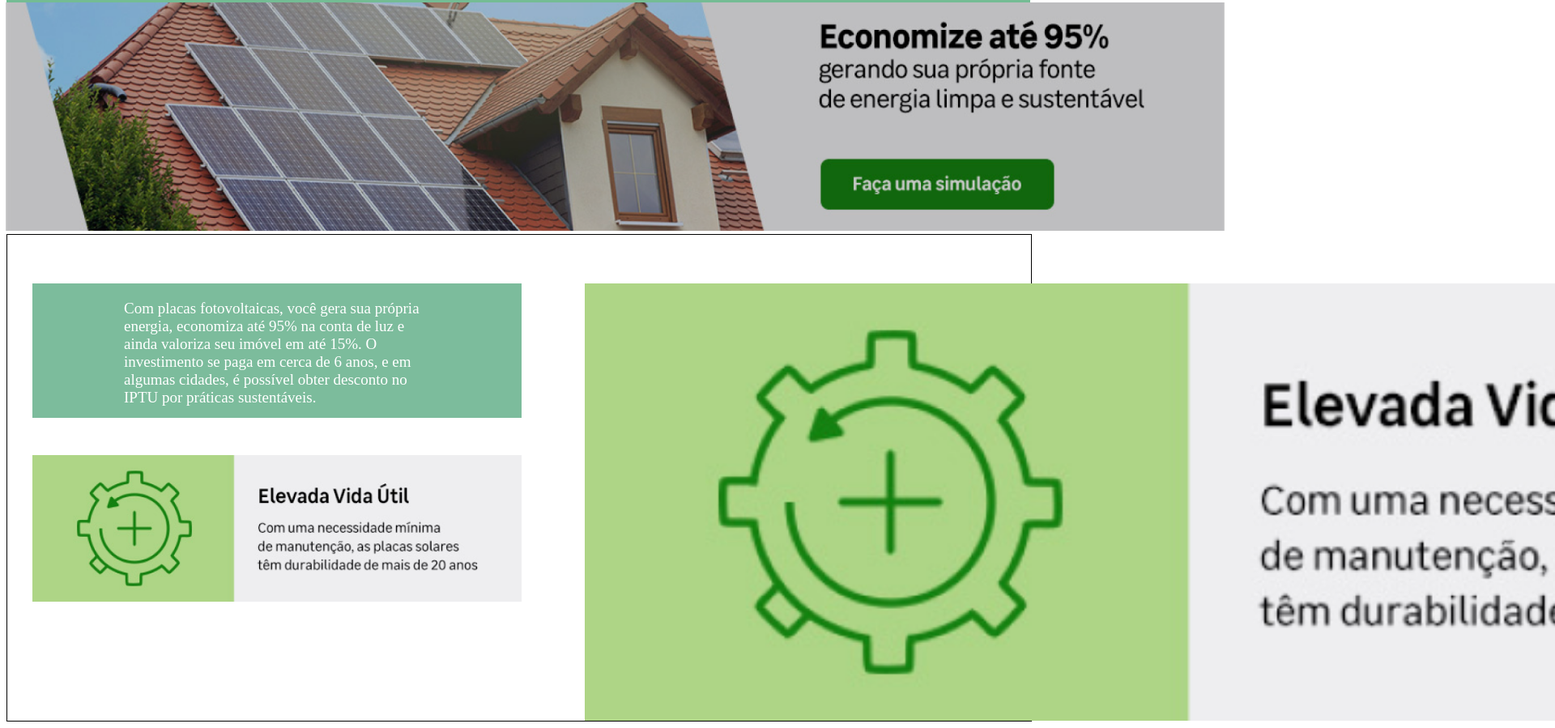
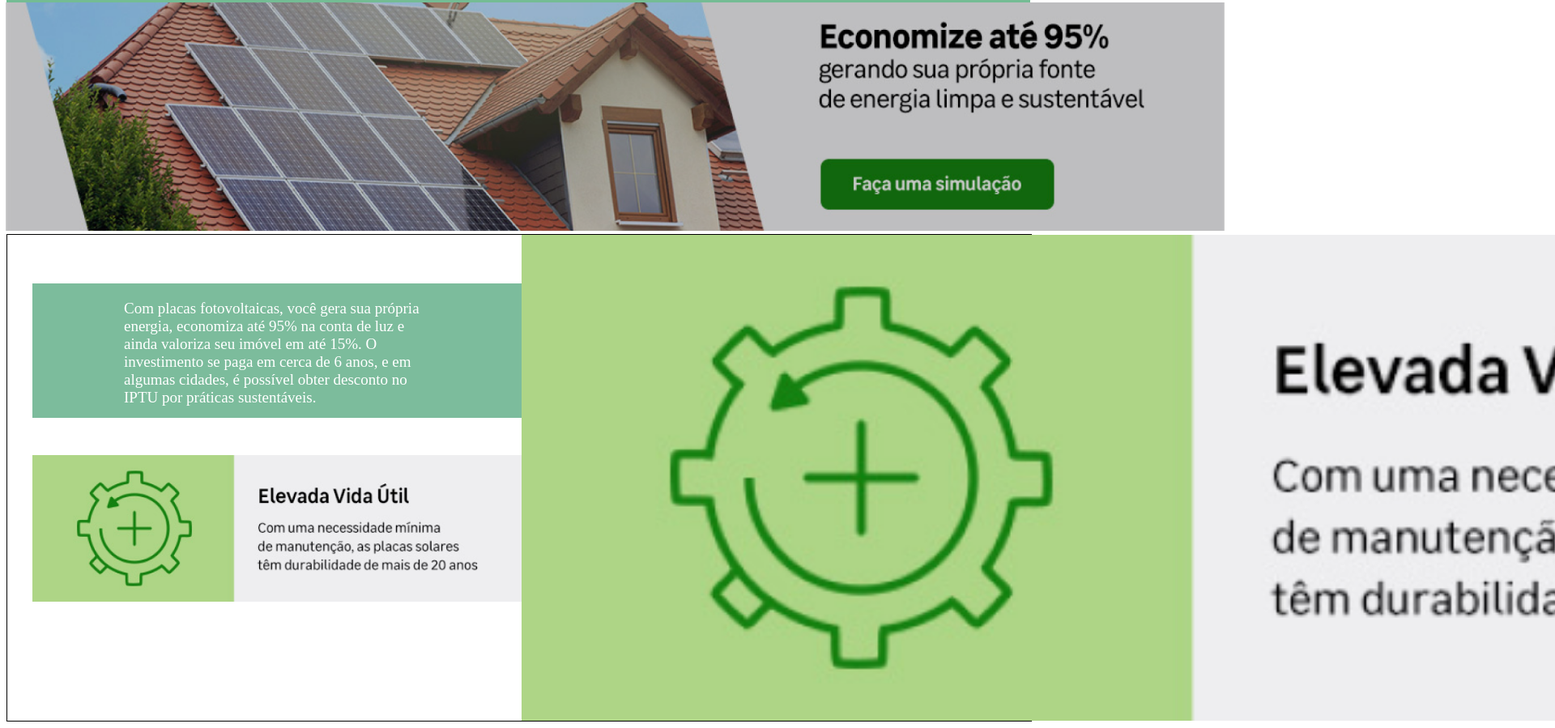
Before and after one commit to Bernardess17/energiatrack, a plain HTML site: page index.html in a window 1280 px wide. Shown: the part 719-1618 px from the top of the page at 81% size, 1920 px wide, since content can reach past the window. Drawn offline with Linux system fonts and the light colour scheme.

Commit message:
primeiro commit

```diff
--- a/style.css
+++ b/style.css
@@ -116,9 +116,6 @@
 
 .informaçao2 {
   display: flex;
-  width: 555px;
-  margin-top: 60px;
-  margin-left: 78px;
 }
 
 /* .informaçao2 p {
```
